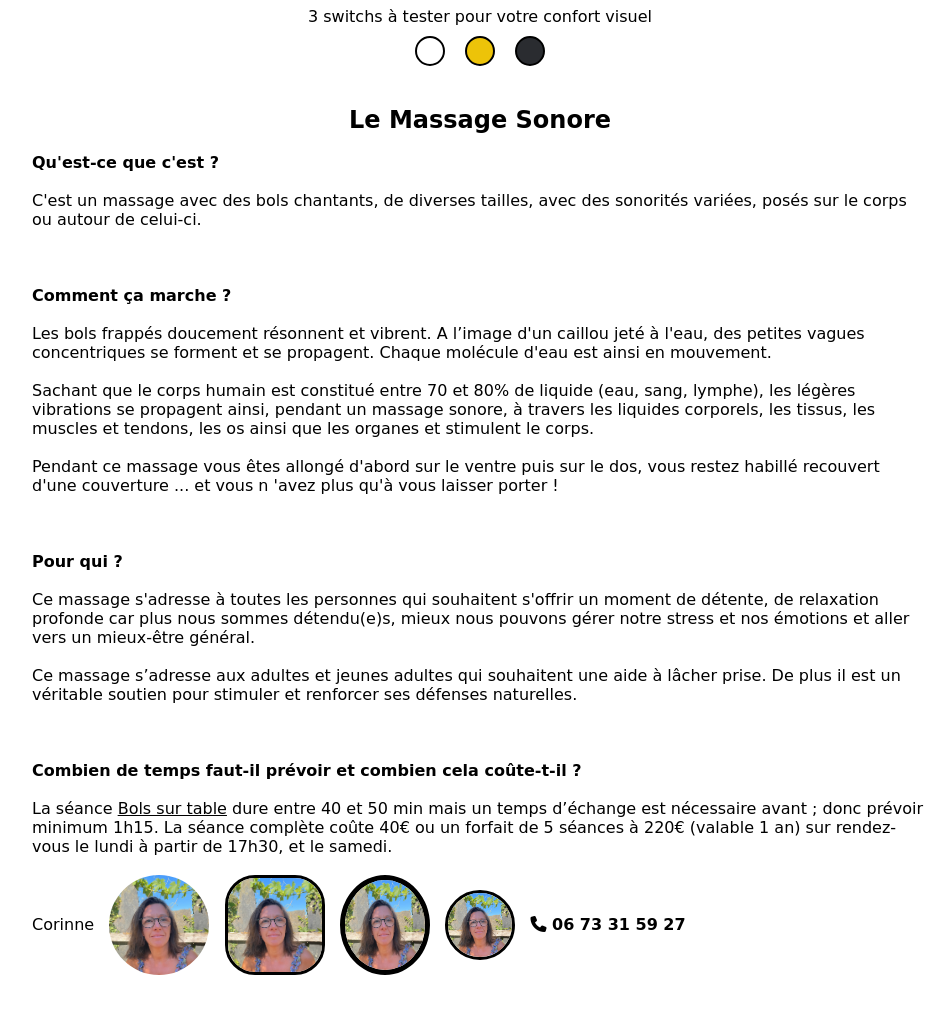
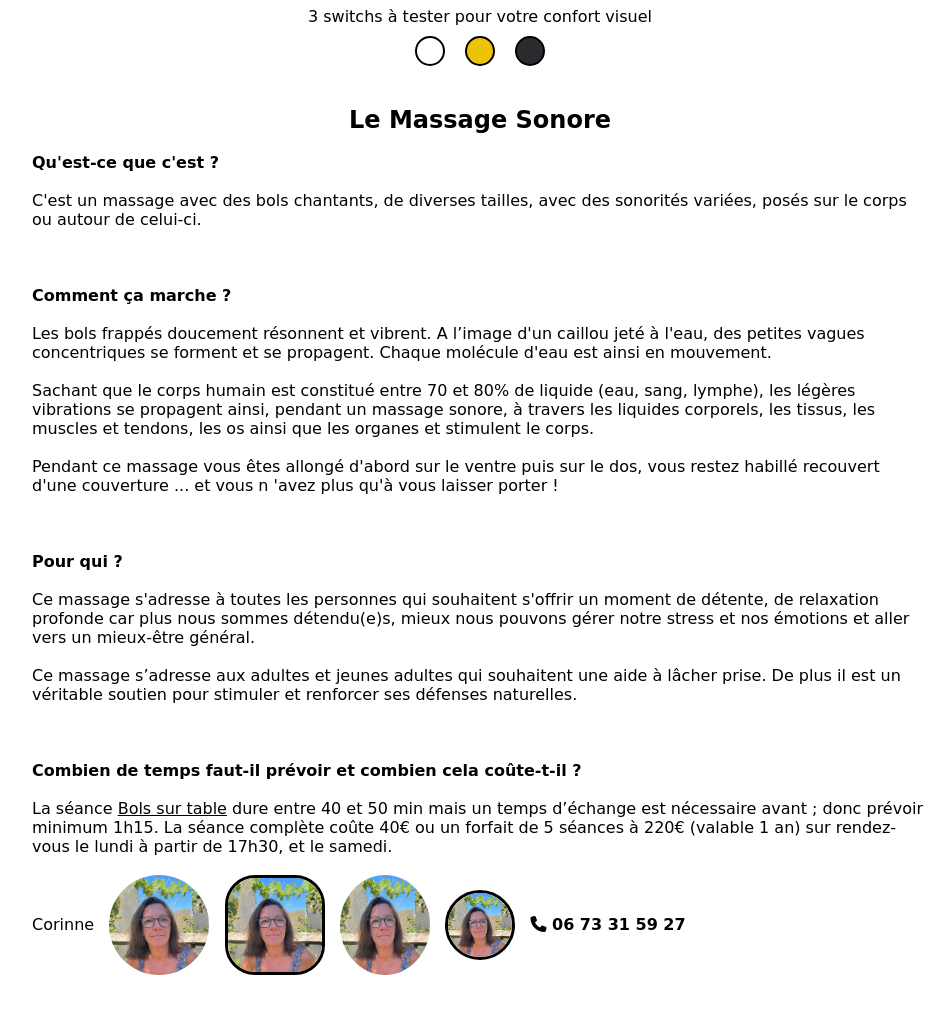
Before and after one commit to marekredon/asso, a plain HTML site: page corinne.html in a window 1280 px wide. Shown: the part 78-1091 px from the top of the page, without its empty margins (160-1111 px from the left). Drawn offline with Linux system fonts and the light colour scheme.

Commit message:
avatar Mael

```diff
--- a/celine.css
+++ b/celine.css
@@ -146,9 +146,6 @@ body {
     width: 90px;
     height: 100px;
     border-radius: 50%;
-    border-color: #000000;
-    border-style:solid;
-    border-width: 5px;
   }
   .avatar3 {
     vertical-align: middle;
```
Also changed, not shown: mael.html (+1 -0 lines), images/mael.jpg (added).
